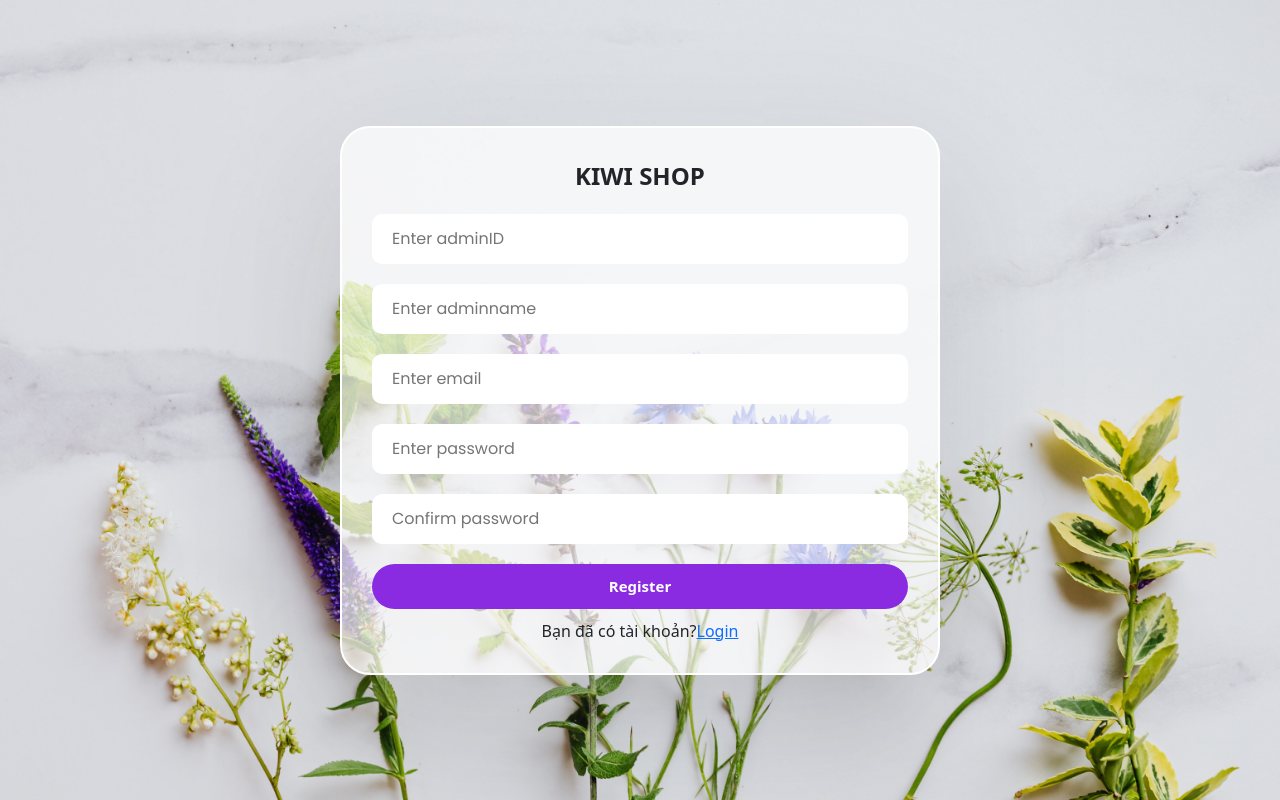
After one commit to Sherlockian1212/kiwi-flowershop, a PHP site: page /admin/admin_registration.php in a window 1280 px wide. The commit adds this page. Run offline with PHP 8.4, Linux system fonts and the light colour scheme.

Commit message:
update admin registration login

```diff
--- /dev/null
+++ b/admin/admin_registration.php
@@ -0,0 +1,93 @@
+<?php
+global $con;
+include('../include/connect.php');
+include('../function/common_functions.php');
+session_start();
+?>
+    <!DOCTYPE html>
+    <html lang="en">
+    <head>
+        <meta charset="UTF-8">
+        <meta http-equiv="X-UA-Compatible" content="IE=edge">
+        <meta name="viewport" content="width=device-width, initial-scale=1.0">
+        <link rel="stylesheet" href="../assets/css/login.css">
+        <link rel="stylesheet" href="../assets/bootstrap/css/bootstrap.min.css">
+        <link rel="stylesheet" href="https://cdnjs.cloudflare.com/ajax/libs/bootstrap/5.1.0/css/bootstrap.min.css">
+        <link rel="stylesheet" href="style.css">
+        <link rel="stylesheet" href="https://cdnjs.cloudflare.com/ajax/libs/font-awesome/6.4.0/css/all.min.css" integrity="sha512-iecdLmaskl7CVkqkXNQ/ZH/XLlvWZOJyj7Yy7tcenmpD1ypASozpmT/E0iPtmFIB46ZmdtAc9eNBvH0H/ZpiBw==" crossorigin="anonymous" referrerpolicy="no-referrer" />
+        <title>Đăng kí</title>
+    </head>
+    <body>
+
+    <div class="login">
+        <div class="title">KIWI SHOP</div>
+        <form action="" method="post" enctype="multipart/form-data">
+            <div class="group">
+                <input type="text" id="admin_id" placeholder="Enter adminID" required="required" name="admin_id">
+            </div>
+            <div class="group">
+                <input type="text" id="admin_name" placeholder="Enter adminname" required="required" name="admin_name">
+            </div>
+            <div class="group">
+                <input type="text" id="admin_gmail" placeholder="Enter email" required="required" name="admin_email">
+            </div>
+            <div class="group">
+                <input type="password" id="admin_password" placeholder="Enter password" required="required" name="admin_password">
+                <span id="showPassword"></span>
+            </div>
+            <div class="group">
+                <input type="password" id="admin_password_confirm" placeholder="Confirm password" required="required" name="admin_password_confirm">
+                <span id="showPassword"></span>
+            </div>
+            <div class="signIn">
+                <!--<button value="Register" name="admin_register"><a href="login.php" name="admin_register">Đăng kí</a></button>-->
+                <input type="submit" class="submit" value="Register" name="admin_register">
+                <p style="margin: 0; padding-top: 10px">Bạn đã có tài khoản?<a href="admin_login.php">Login</a></p>
+            </div>
+        </form>
+    </div>
+
+    <script src="../assets/js/login.js"></script>
+    <script type="module" src="https://unpkg.com/ionicons@7.1.0/dist/ionicons/ionicons.esm.js"></script>
+    <script nomodule src="https://unpkg.com/ionicons@7.1.0/dist/ionicons/ionicons.js"></script>
+    </body>
+    </html>
+<?php
+if(isset($_POST['admin_register'])){
+    $admin_id = $_POST['admin_id'];
+    $admin_adminname = $_POST['admin_name'];
+    $admin_password = $_POST['admin_password'];
+    $hash_password = password_hash($admin_password, PASSWORD_DEFAULT);
+    $admin_passwordconfirm = $_POST['admin_password_confirm'];
+    $admin_gmail = $_POST['admin_email'];
+
+    $select_query = "Select * from `admin_table` where admin_id ='$admin_id' or admin_email = '$admin_gmail'";
+    $result = mysqli_query($con, $select_query);
+    $rows_count = mysqli_num_rows($result);
+    if($rows_count > 0 ){
+        echo "<script>alert('Tài khoản hoặc email đã tồn tại')</script>";
+    } else if($admin_password != $admin_passwordconfirm) echo "<script>alert('Xác thực mật khẩu không chính xác')</script>";
+    else {
+        $insert_query = "INSERT INTO `admin_table` (admin_id, admin_name, admin_password, admin_email) VALUES ('$admin_id','$admin_adminname','$hash_password','$admin_gmail')";
+        $sql_execute = mysqli_query($con, $insert_query);
+        if ($sql_execute){
+            echo "<script>alert('Đăng ký tài khoản thành công!')</script>";
+            $_SESSION['adminname'] = $admin_adminname;
+        }
+        else{
+            echo "<script>alert('Xảy ra lỗi trong quá trình đăng ký')</script>";
+        }
+    }
+
+//    $select_cart_items = "Select * from `cart_details` where ip_address='$admin_ip'";
+//    $result_cart = mysqli_query($con, $select_cart_items);
+//    $rows_cart_count = mysqli_num_rows($result_cart);
+//    if ($rows_count > 0)
+//    {
+//        echo "<script>alert('You have items in your cart')</script>";
+//        echo "<script>window.open('payment.php', '_self')</script>";
+//    }
+//    else{
+//        echo "<script>window.open('../shop.php', '_self')</script>";
+//    }
+}
--- a/admin/index.php
+++ b/admin/index.php
@@ -71,7 +71,7 @@ include('../function/common_functions.php');
                     </button>
                     <button class="border-0 rounded"><a href="index.php?list_payments" class="nav-link text-light bg-info m-0">Payments</a>
                     </button>
-                    <button class="border-0 rounded"><a href="" class="nav-link text-light bg-info m-0">Log out</a>
+                    <button class="border-0 rounded"><a href="admin_login.php" class="nav-link text-light bg-info m-0">Log out</a>
                     </button>
                 </div>
             </div>
--- a/admin/list_orders.php
+++ b/admin/list_orders.php
@@ -26,7 +26,7 @@
             $amount_due = $row_data['amount_due'];
             $invoice_number = $row_data['invoice_number'];
             $total_products = $row_data['total_products'];
-            $order_date = $row_data['order_date'];
+            $order_date = $row_data['order_dates'];
             $order_status = $row_data['order_status'];
             $number++;
             echo "<tr>
```
Also changed, not shown: admin/admin_login.php (added, +85 -0 lines).
